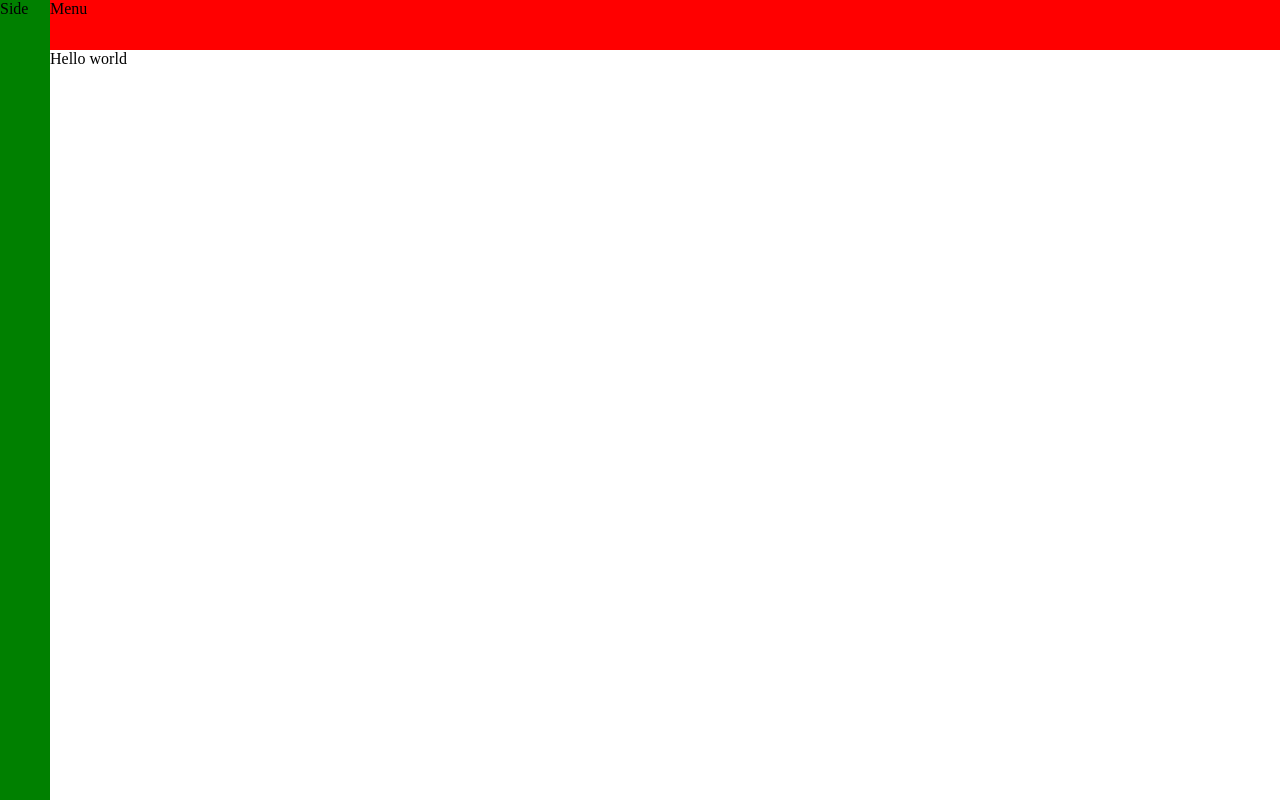
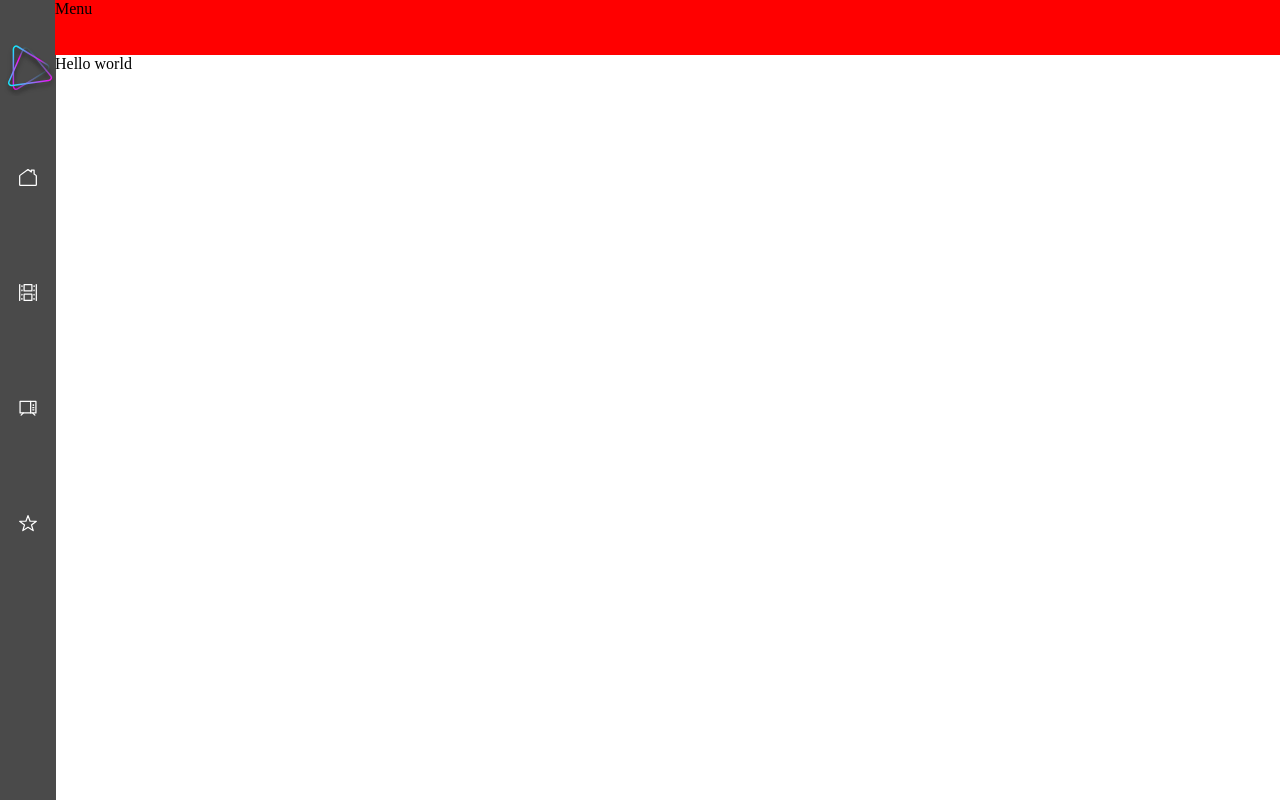
Before and after one commit to mhevyk/react-ts-film-app, a React (Vite) app: page / in a window 1280 px wide. Built offline with nearby package versions, Linux system fonts and the light colour scheme.

Commit message:
feat: Added menu items to sidebar Menu layout

```diff
--- a/src/index.css
+++ b/src/index.css
@@ -1,4 +1,10 @@
 body {
   margin: 0;
   padding: 0;
+  box-sizing: border-box;
 }
+
+img {
+  display: block;
+  width: 100%;
+}
--- a/src/layouts/RootLayout.tsx
+++ b/src/layouts/RootLayout.tsx
@@ -11,7 +11,7 @@ const ContentContainer = styled.div<ContentContainerProps>`
   padding: 0 ${(props) => props.$spacing}px;
 `;
 
-export const ROOT_CONTAINER_SPACING = 50;
+export const ROOT_CONTAINER_SPACING = 55;
 
 export function RootLayout() {
   return (
--- a/src/layouts/Sidebar/SidebarMenu.tsx
+++ b/src/layouts/Sidebar/SidebarMenu.tsx
@@ -1,3 +1,56 @@
+import { Link } from "react-router-dom";
+import logoImage from "@icons/logo.svg";
+import styled from "styled-components";
+import { sidebarMenuItems } from "./sidebarMenuItems";
+import { cloneElement } from "react";
+
+const Menu = styled.nav`
+  display: flex;
+  flex-direction: column;
+  align-items: center;
+  gap: 64px;
+  margin-top: 40px;
+`;
+
+const ImageWrapper = styled.div`
+  width: 19.2px;
+  aspect-ratio: 1/1;
+  padding: 8px;
+  border-radius: 50%;
+  transition: all 200ms;
+
+  &:hover {
+    scale: 1.12;
+    background-color: rgba(
+      255,
+      255,
+      255,
+      0.2
+    ); // TODO: replace with theme color
+  }
+`;
+
+const MenuItemStack = styled.div`
+  display: flex;
+  flex-direction: column;
+  gap: 80px;
+`;
+
 export function SidebarMenu() {
-  return <nav>Side</nav>;
+  return (
+    <Menu>
+      <Link to="/">
+        <img src={logoImage} alt="Logo" loading="lazy" />
+      </Link>
+      <MenuItemStack>
+        {sidebarMenuItems.map((menuItem, index) => (
+          <Link key={index} to={menuItem.path}>
+            <ImageWrapper>
+              {cloneElement(menuItem.icon, { loading: "lazy" })}
+            </ImageWrapper>
+          </Link>
+        ))}
+      </MenuItemStack>
+    </Menu>
+  );
 }
--- a/src/layouts/Sidebar/index.tsx
+++ b/src/layouts/Sidebar/index.tsx
@@ -11,9 +11,7 @@ const SidebarContainer = styled.aside<SidebarContainerProps>`
   left: 0;
   top: 0;
   height: 100vh;
-  z-index: 2;
-  background-color: green; // TODO: change to theme color
-  width: ${(props) => props.$width}px;
+  background-color: rgba(29, 29, 29, 0.8); // TODO: change to theme color
 `;
 
 export function Sidebar() {
--- /dev/null
+++ b/src/layouts/Sidebar/sidebarMenuItems.tsx
@@ -0,0 +1,29 @@
+import { ReactElement } from "react";
+import homeIcon from "@icons/home.svg";
+import movieIcon from "@icons/movie.svg";
+import tvIcon from "@icons/tv.svg";
+import startStrokeIcon from "@icons/star-stroke.svg";
+
+type MenuItem = {
+  path: string;
+  icon: ReactElement;
+};
+
+export const sidebarMenuItems: MenuItem[] = [
+  {
+    path: "/",
+    icon: <img src={homeIcon} alt="Home icon" />,
+  },
+  {
+    path: "/movies",
+    icon: <img src={movieIcon} alt="Movie icon" />,
+  },
+  {
+    path: "/tvs",
+    icon: <img src={tvIcon} alt="TV icon" />,
+  },
+  {
+    path: "/starred",
+    icon: <img src={startStrokeIcon} alt="Starred icon" />,
+  },
+];
```
